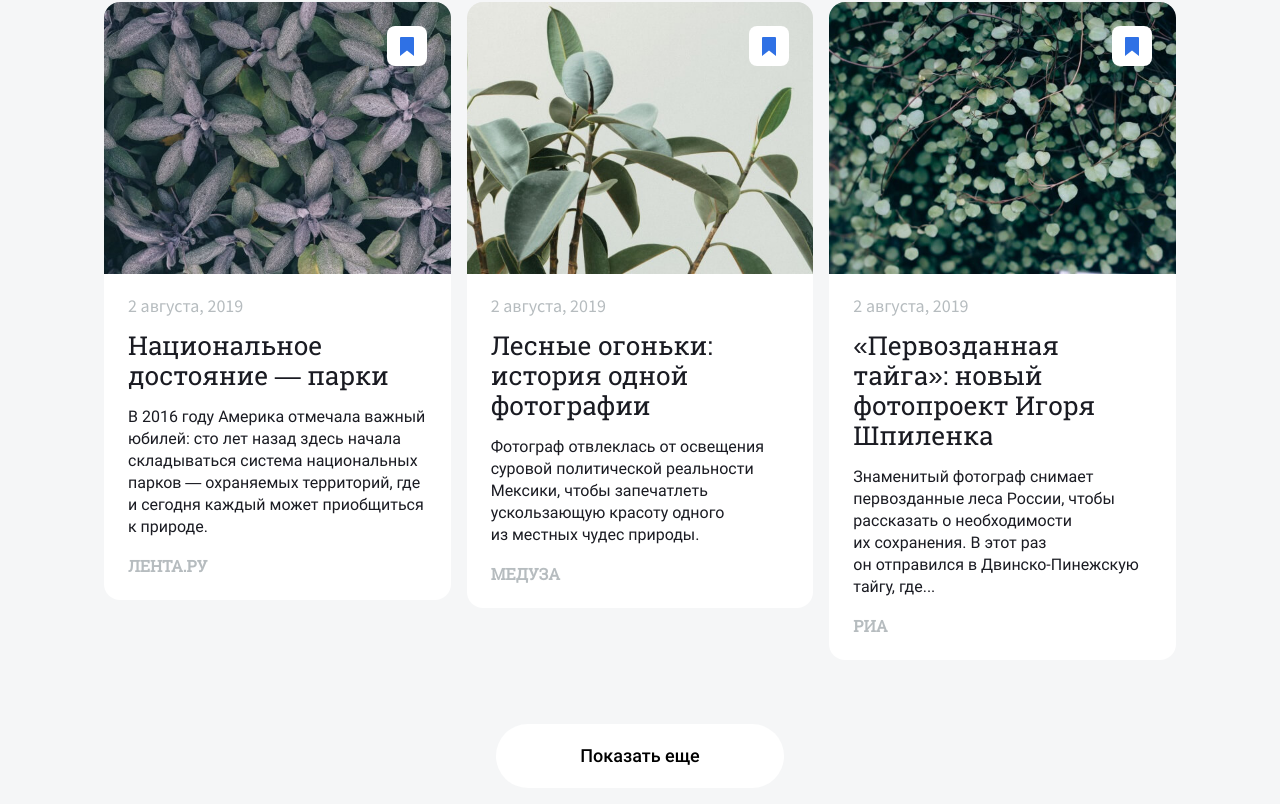
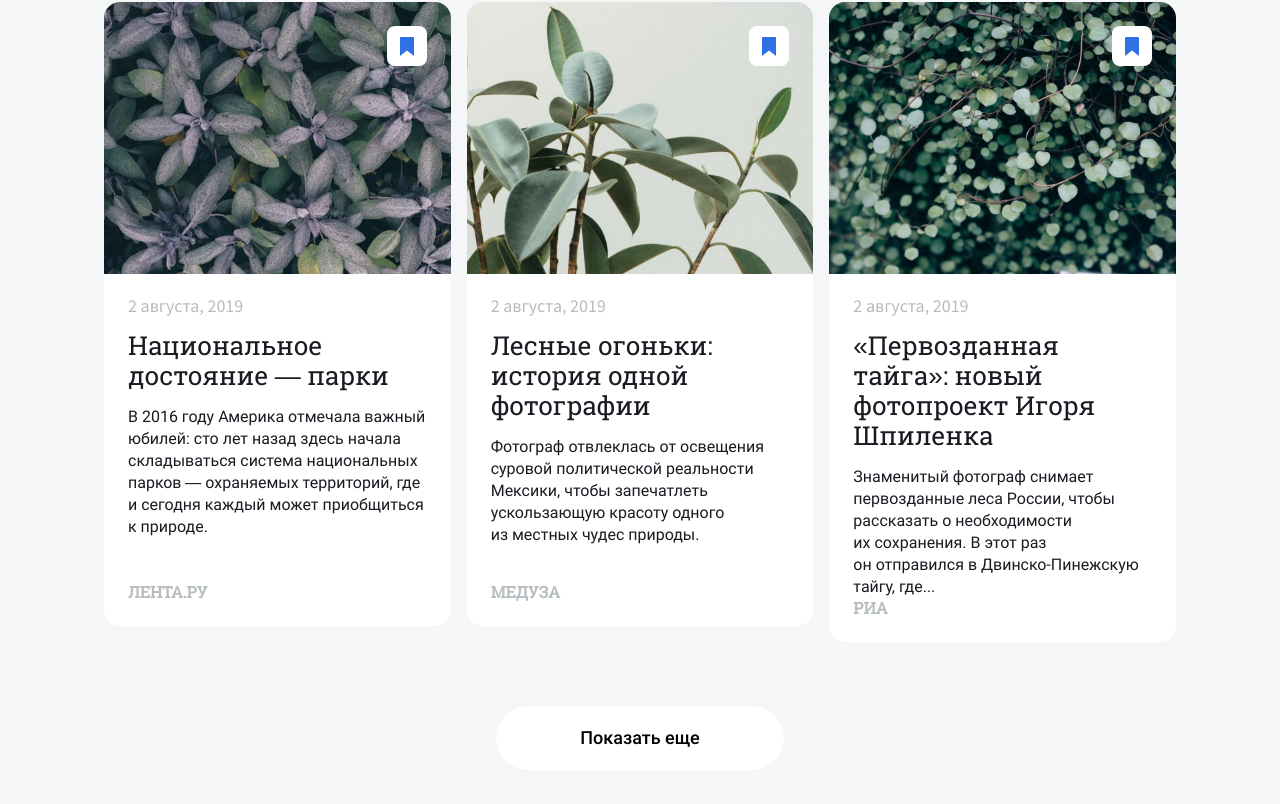
Before and after one commit to Vooooodoo/news-explorer-frontend, a React (Create React App) app: page / in a window 1280 px wide. Shown: the part 764-1568 px from the top of the page. Built offline with nearby package versions, Linux system fonts and the light colour scheme.

Commit message:
feat: реализовать секцию с новостными карточками

```diff
--- a/src/components/NewsCard/NewsCard.css
+++ b/src/components/NewsCard/NewsCard.css
@@ -4,7 +4,7 @@
 }
 
 .news-card__photo {
-  display: flex;
+  display: block;
   background-color: #F5F6F7;
   width: 100%;
   height: calc(272 / 400 * (100vw - (100vw - 1440px) - 240px) / 3);
@@ -48,9 +48,12 @@
 }
 
 .news-card__container {
+  display: flex;
+  flex-direction: column;
   padding: 20px 24px 24px;
   background-color: white;
   border-radius: 0 0 16px 16px;
+  min-height: 308px;
 }
 
 .news-card__date {
@@ -68,14 +71,13 @@
   font-size: 26px;
   line-height: 30px;
   margin: 0 0 16px;
-  max-width: 352px;
 }
 
 .news-card__text {
   font-weight: normal;
   font-size: 16px;
   line-height: 22px;
-  margin: 0 0 18px;
+  margin: 0;
 }
 
 .news-card__src {
@@ -85,5 +87,5 @@
   line-height: 20px;
   color: #B6BCBF;
   text-transform: uppercase;
-  margin: 0;
+  margin: auto 0 0;
 }
```
